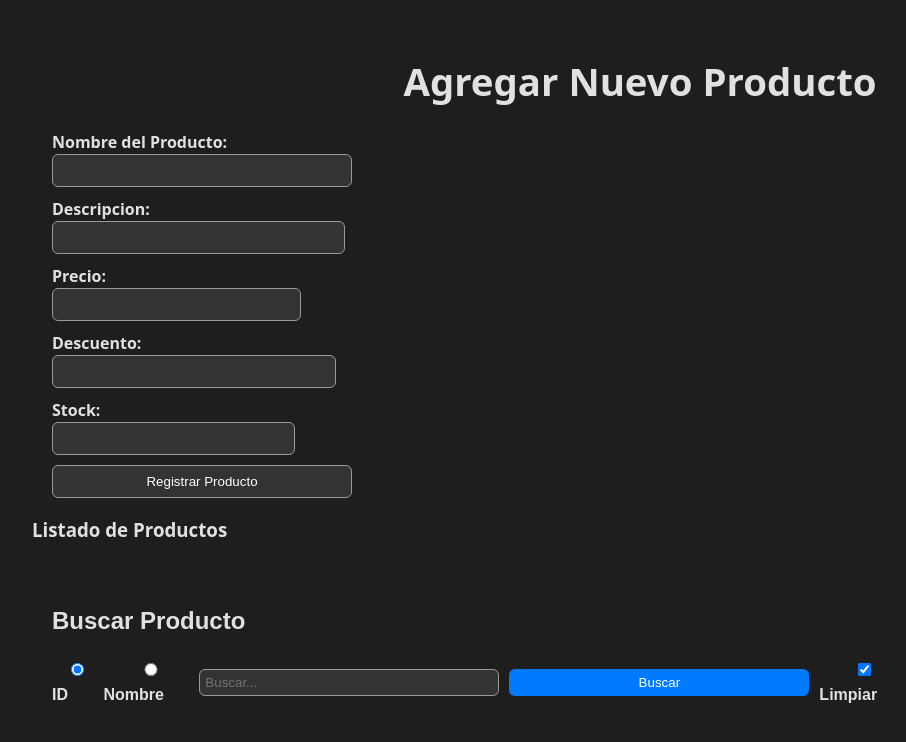
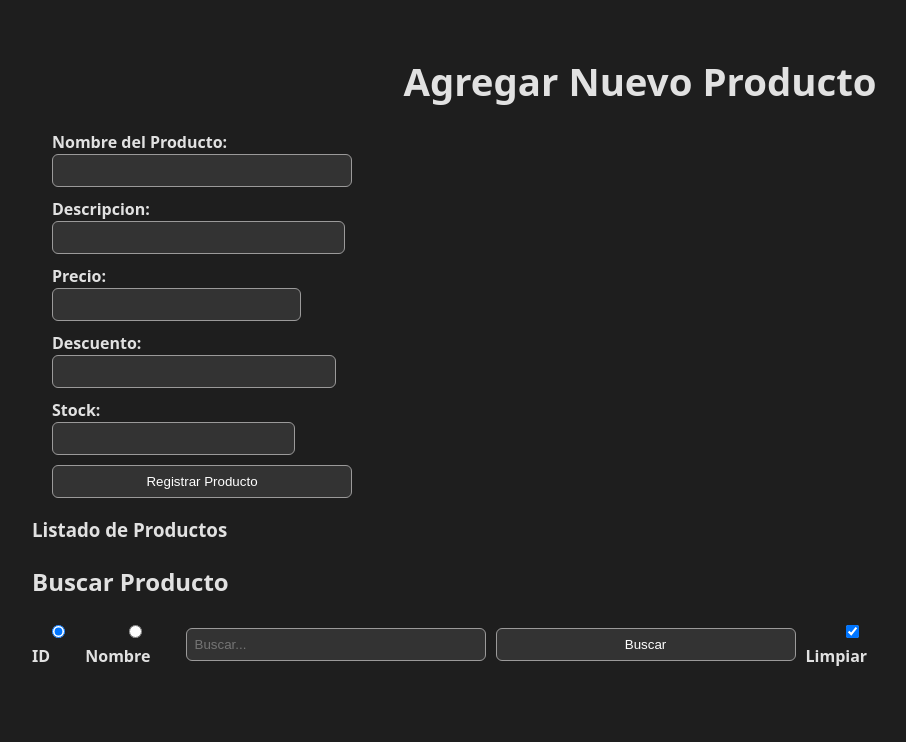
Before and after one commit to LautyCano/TP04PV2025Grupo17, a React (Vite) app: page / in a window 1280 px wide. Shown: the top 742 px of the page, without its empty margins (0-906 px from the left). Built offline with nearby package versions, Linux system fonts and the light colour scheme.

Commit message:
Barra de busqueda por nombre, id-LucasFernandez LucasCamino

```diff
--- a/src/assets/components/SearchBar.jsx
+++ b/src/assets/components/SearchBar.jsx
@@ -1,29 +1,34 @@
-import { useState, useMemo } from "react";
+import { useState } from "react";
 import { calcularPrecioConDescuento } from "./CalcularDesct.jsx";
+import '/src/assets/css/producto.css';
 
 function SearchBar({ productos }) {
     const [termino, setTermino] = useState("");
     const [modo, setModo] = useState("id");
+    const [resultados, setResultados] = useState([]);
 
-    const resultados = useMemo(() => {
+    const buscar = () => {
         const texto = termino.toLowerCase().trim();
+        let filtrados = [];
+
         if (modo === "id") {
-            return productos.filter(p => p.id.toString() === texto);
+            filtrados = productos.filter(p => p.id.toString() === texto);
+        } else if (modo === "nombre") {
+            filtrados = productos.filter(p => p.nombre.toLowerCase().includes(texto));
         }
-        if (modo === "nombre") {
-            return productos.filter(p => p.nombre.toLowerCase().includes(texto));
-        }
-        return [];
-    }, [termino, modo, productos]);
+
+        setResultados(filtrados);
+    };
 
     const limpiar = () => {
         setTermino("");
+        setResultados([]);
     };
 
     return (
-        <div style={{ padding: "20px", fontFamily: "Arial" }}>
+        <div className="busqueda-container">
             <h2>Buscar Producto</h2>
-            <div style={{ display: "flex", alignItems: "center", gap: "10px", marginBottom: "15px" }}>
+            <div className="barra-busqueda">
                 <label><input type="radio" value="id" checked={modo === "id"} onChange={() => setModo("id")} /> ID</label>
                 <label><input type="radio" value="nombre" checked={modo === "nombre"} onChange={() => setModo("nombre")} /> Nombre</label>
                 <input
@@ -31,37 +36,34 @@ function SearchBar({ productos }) {
                     value={termino}
                     onChange={(e) => setTermino(e.target.value)}
                     placeholder="Buscar..."
-                    style={{ padding: "5px" }}
                 />
-                <button style={{ background: "#007bff", color: "#fff", border: "none", padding: "6px 12px", cursor: "pointer" }}>
-                    Buscar
-                </button>
-                <label><input type="checkbox" onChange={limpiar} checked={termino === ""} /> Limpiar</label>
+                <button type="button" onClick={buscar}>Buscar</button>
+                <label><input type="checkbox" onChange={limpiar} checked={termino === "" && resultados.length === 0} /> Limpiar</label>
             </div>
 
             {resultados.length > 0 && (
-                <table style={{ width: "100%", borderCollapse: "collapse" }}>
+                <table className="tabla-productos">
                     <thead>
-                        <tr style={{ background: "#007bff", color: "white" }}>
+                        <tr>
                             <th>ID</th>
                             <th>Nombre</th>
                             <th>Descripción</th>
                             <th>Precio</th>
-                            <th>Desc.</th>
-                            <th>Final</th>
+                            <th>Descuento</th>
+                            <th>Precio Final</th>
                             <th>Stock</th>
                         </tr>
                     </thead>
                     <tbody>
                         {resultados.map(p => (
                             <tr key={p.id}>
-                                <td style={{ border: "1px solid #ccc", padding: "5px" }}>{p.id}</td>
-                                <td style={{ border: "1px solid #ccc", padding: "5px" }}>{p.nombre}</td>
-                                <td style={{ border: "1px solid #ccc", padding: "5px" }}>{p.descripcion}</td>
-                                <td style={{ border: "1px solid #ccc", padding: "5px" }}>{p.precio}$</td>
-                                <td style={{ border: "1px solid #ccc", padding: "5px" }}>{p.descuento}%</td>
-                                <td style={{ border: "1px solid #ccc", padding: "5px" }}>{calcularPrecioConDescuento(p.precio, p.descuento)}$</td>
-                                <td style={{ border: "1px solid #ccc", padding: "5px" }}>{p.stock}</td>
+                                <td>{p.id}</td>
+                                <td>{p.nombre}</td>
+                                <td>{p.descripcion}</td>
+                                <td>{p.precio}$</td>
+                                <td>{p.descuento}%</td>
+                                <td>{calcularPrecioConDescuento(p.precio, p.descuento)}$</td>
+                                <td>{p.stock}</td>
                             </tr>
                         ))}
                     </tbody>
--- a/src/assets/css/producto.css
+++ b/src/assets/css/producto.css
@@ -53,3 +53,33 @@ form {
   button.editar:hover {
     background-color: hwb(32 0% 0%);
   }
+
+.barra-busqueda {
+  display: flex;
+  align-items: center;
+  gap: 10px;
+  flex-wrap: wrap;
+  margin: 15px 0;
+}
+
+.barra-busqueda input[type="text"] {
+  flex: 1;
+  min-width: 200px;
+}
+
+.tabla-productos {
+  width: 100%;
+  border-collapse: collapse;
+  margin-top: 15px;
+}
+
+.tabla-productos th, .tabla-productos td {
+  border: 1px solid #ccc;
+  padding: 8px;
+  text-align: left;
+}
+
+.tabla-productos th {
+  background-color: #007bff;
+  color: white;
+}
```
